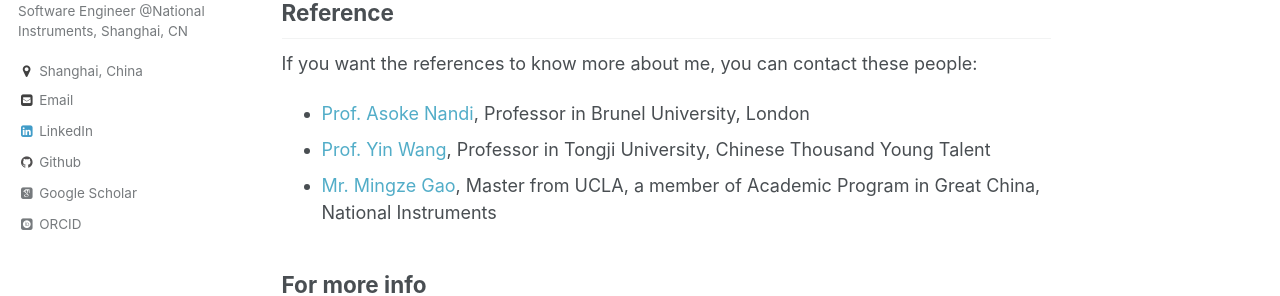
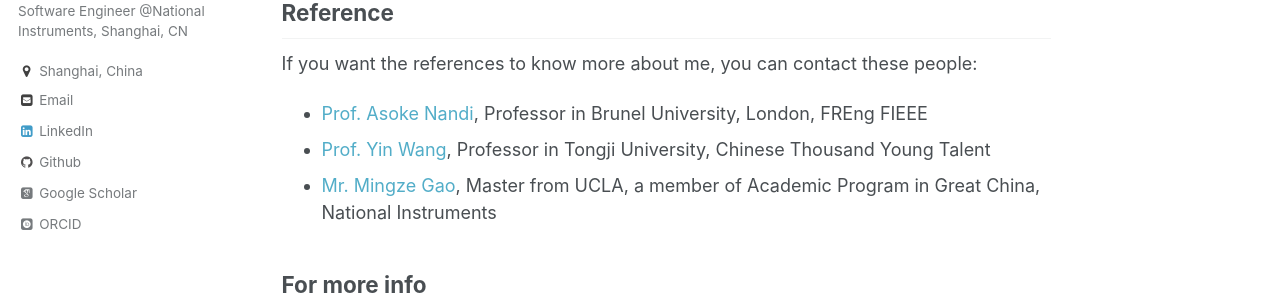
Before and after one commit to ElegantLin/elegantlin.github.io, a Jekyll site: the page built from _pages/about.md, in a window 1280 px wide and 900 px high, scrolled down 3552 px. Shown: the part 339-635 px from the top of the window. Built offline with Jekyll 4.4.1, drawn with Linux system fonts in a browser that asks for light colours; some web fonts are replaced.

Commit message:
update nandi's information

```diff
--- a/_pages/about.md
+++ b/_pages/about.md
@@ -67,7 +67,7 @@ Example: editing a markdown file for a talk
 Reference
 ------
 If you want the references to know more about me, you can contact these people:
-* [Prof. Asoke Nandi](mailto:asoke.nandi@brunel.ac.uk), Professor in Brunel University, London
+* [Prof. Asoke Nandi](mailto:asoke.nandi@brunel.ac.uk), Professor in Brunel University, London, FREng FIEEE
 * [Prof. Yin Wang](mailto:yinw@tongji.edu.cn), Professor in Tongji University, Chinese Thousand Young Talent
 * [Mr. Mingze Gao](mailto:mingze.gao@ni.com), Master from UCLA, a member of Academic Program in Great China, National Instruments
 
```
